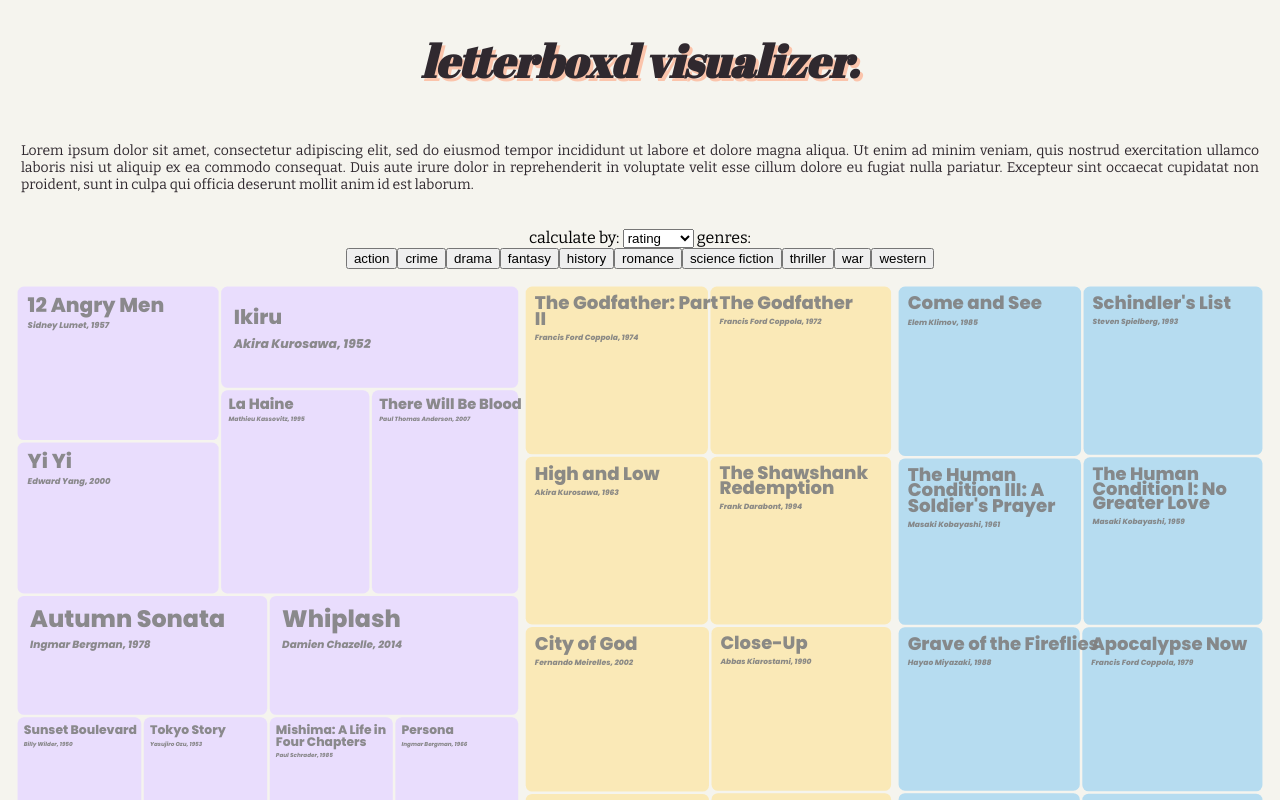
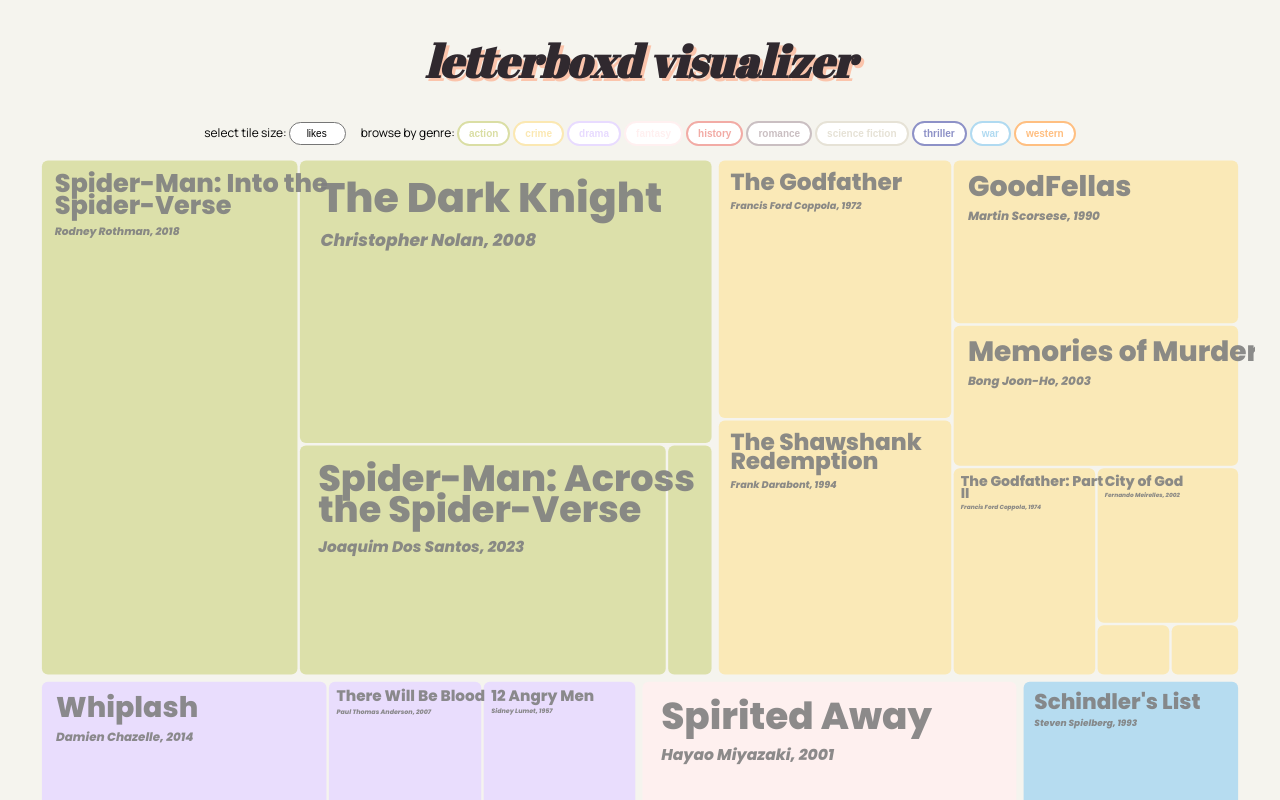
Before and after one commit to f-hossain/letterboxd-visualizer, a React (Create React App) app: page / in a window 1280 px wide. Shown: the top 800 px of the page. Built offline with nearby package versions, Linux system fonts and the light colour scheme; a web font is replaced by a local one.

Commit message:
filter styling + cleanup

```diff
--- a/src/App.js
+++ b/src/App.js
@@ -1,16 +1,14 @@
 import './App.css';
 import TreemapJson from './components/TreemapJson';
-import Filters from './components/filters';
 
 function App() {
   const description = "Lorem ipsum dolor sit amet, consectetur adipiscing elit, sed do eiusmod tempor incididunt ut labore et dolore magna aliqua. Ut enim ad minim veniam, quis nostrud exercitation ullamco laboris nisi ut aliquip ex ea commodo consequat. Duis aute irure dolor in reprehenderit in voluptate velit esse cillum dolore eu fugiat nulla pariatur. Excepteur sint occaecat cupidatat non proident, sunt in culpa qui officia deserunt mollit anim id est laborum."
   return (
     <div className="App">
-      <h1>letterboxd visualizer.</h1>
-      <p className="desc">{description}</p>
-      {/* <Filters /> */}
+      <h1>letterboxd visualizer</h1>
+      {/* <p className="desc">{description}</p> */}
       <TreemapJson />
-      <div className='footer'><a href="https://farihahossain.ca/">© Fariha Hossain, 2024</a></div>
+      <div className='footer'><a href="https://farihahossain.ca/">© Fariha Hossain 2024</a></div>
     </div>
   );
 }
--- a/src/components/TreemapJson.jsx
+++ b/src/components/TreemapJson.jsx
@@ -7,20 +7,15 @@
     const starFilled = "★"
     const starOutlined = "☆"
 
+    let [data, setData] = useState(top50)
+    let [size, setSize] = useState("likes")
+    let [activeFilters, setActiveFilters] = useState([])
+
     // ==================================================
     //                     FILTERS
     // ==================================================
 
-    let [data, setData] = useState(top50)
-    let [size, setSize] = useState("rating")
-    // let allFilters = top50.children.map( genre => {return genre.name})
-
-    // console.log(allFilters)
-    let [activeFilters, setActiveFilters] = useState([])
-
     let changeSize = (event) => {
-        console.log('changing size')
-        console.log(event.target.value)
         setSize(event.target.value)
     }
 
@@ -29,7 +24,6 @@
         const genreName = element.getAttribute("data-value")
         const hasSelectedClass = element.classList.contains("btn-selected")
         const isActive = activeFilters.includes(genreName)
-
 
         if (hasSelectedClass || isActive) {
             let i = activeFilters.findIndex( filter => { return filter == genreName })
@@ -46,11 +40,7 @@
             setActiveFilters(activeFilters)
             element.classList.remove("btn-selected")
         } else {
-            // let filteredData = top50.children.filter( genre => genre.name.includes(genreName))
-            // let newData = { "children": filteredData}
-            // setData(newData)
             let newFilter = [...activeFilters, genreName]
-
             let filteredData = top50.children.filter( genre => newFilter.includes(genre.name))
             let newData = { "children": filteredData}
 
@@ -61,10 +51,14 @@
     }
 
     // ==================================================
+    //                  RENDER MAP
+    // ==================================================
+
 
     useEffect( () => {
         draw();
     }, [data, size]);
+
 
     // ==================================================
     //                    TREEMAP
@@ -73,8 +67,8 @@
         d3.select("svg > *").remove()
 
         // set the dimensions and margins of the graph
-        var margin = {top: 10, right: 10, bottom: 10, left: 10},
-        width = 1000 ,
+        var margin = {top: 8, right: 10, bottom: 10, left: 10},
+        width = 1000,
         height = 1000 ;
 
 
@@ -87,6 +81,7 @@
         .append("g")
         .attr("transform",
             "translate(" + margin.left + "," + margin.top + ")");
+
 
         // ==================================================
         //                    TOOLTIP
@@ -130,8 +125,6 @@
         // ==================================================
         //                    DATA
         // ==================================================
-        // Give the data to this cluster layout:
-        // Here the size of each leave is given in the 'value' field in input data
         var root = d3.hierarchy(data).sum(function(d){
             // TODO: write this better later
             if (size === "fans") { return d.fans}
@@ -168,7 +161,6 @@
             .on("mouseleave", mouseleave)
             .on("mouseover", mouseover)
 
-
         svg.selectAll("text").data(root.leaves()).enter().append('text')
         .attr('opacity', function(d) {
             const width = (d.x1) - (d.x0), height = (d.y1) - (d.y0);
@@ -197,16 +189,6 @@
         .on("mousemove", mousemove)
         .on("mouseleave", mouseleave)
         .on("mouseover", mouseover)
-
-        svg.selectAll("text").data(root.leaves()).enter().append('text')
-        .attr('opacity', function(d) {
-            const width = (d.x1) - (d.x0), height = (d.y1) - (d.y0);
-            const tooSmall = width < 60 || height < 50
-            const opacity = tooSmall ? 0 : 0.9
-            return opacity
-        })
-        .text(function(d){ return d.data.year})
-
     }
 
     // ==================================================
@@ -220,9 +202,7 @@
             const height = nodeData.y1 - nodeData.y0
 
             let fontSizeLine = Math.max(Math.min(width/12, height/4, Math.sqrt((width*width + height*height))/10), 9)
-
             const lineLimit = width - fontSizeLine
-
 
             let word;
             const words = node.text().split(' ').reverse();
@@ -249,8 +229,6 @@
               }
             }
 
-            // words.pop()
-
             addTspan(words.pop(), true);
 
             function addTspan(text, year = false) {
@@ -264,7 +242,6 @@
                       .attr('y', y)
                       .attr('dy', `${lineNumber * fontSizeLine}px`)
                       .attr('font-size', function(d) { return fontSizeLine / 2})
-                    //   .attr('fill', 'red')
                       .classed("year", true)
                       .text(nodeData.data.director + ", " + text)
                   );
@@ -278,37 +255,38 @@
                       .attr('dy', `${lineNumber * fontSizeLine}px`)
                       .text(text)
                 );
-
               }
-
             }
         });
-
     }
 
 
     return (
         <div>
             <div className="filter-inputs">
-                <label>calculate by: </label>
+                <div className="select-container">
+                    <label>select tile size: </label>
                     <select value={size} onChange={changeSize} >
                         <option value="rating">rating</option>
                         <option value="likes">likes</option>
                         <option value="fans">fans</option>
                         <option value="watches">watches</option>
                     </select>
-                <label> genres: </label>
+                </div>
+                <div className="buttons-container">
+                    <label> browse by genre: </label>
                     <div className="genres">
-                    <button data-value="action" onClick={updateGenreFilter}>action</button>
-                    <button data-value="crime" onClick={updateGenreFilter}>crime</button>
-                    <button data-value="drama" onClick={updateGenreFilter}>drama</button>
-                    <button data-value="fantasy" onClick={updateGenreFilter}>fantasy</button>
-                    <button data-value="history" onClick={updateGenreFilter}>history</button>
-                    <button data-value="romance" onClick={updateGenreFilter}>romance</button>
-                    <button data-value="science fiction" onClick={updateGenreFilter}>science fiction</button>
-                    <button data-value="thriller" onClick={updateGenreFilter}>thriller</button>
-                    <button data-value="war" onClick={updateGenreFilter}>war</button>
-                    <button data-value="western" onClick={updateGenreFilter}>western</button>
+                        <button data-value="action" className="action" onClick={updateGenreFilter}>action</button>
+                        <button data-value="crime" className="crime" onClick={updateGenreFilter}>crime</button>
+                        <button data-value="drama" className="drama" onClick={updateGenreFilter}>drama</button>
+                        <button data-value="fantasy" className="fantasy" onClick={updateGenreFilter}>fantasy</button>
+                        <button data-value="history" className="history" onClick={updateGenreFilter}>history</button>
+                        <button data-value="romance" className="romance" onClick={updateGenreFilter}>romance</button>
+                        <button data-value="science fiction" className="science-fiction" onClick={updateGenreFilter}>science fiction</button>
+                        <button data-value="thriller" className="thriller" onClick={updateGenreFilter}>thriller</button>
+                        <button data-value="war" className="war" onClick={updateGenreFilter}>war</button>
+                        <button data-value="western" className="western" onClick={updateGenreFilter}>western</button>
+                    </div>
                 </div>
             </div>
             <div className="svg-container" width="1000" ref={ref}></div>
--- a/src/index.css
+++ b/src/index.css
@@ -11,7 +11,7 @@
 
 
 body {
-  margin: 0;
+  margin: 25px;
   background: rgb(245	,244,	238);
   font-family: 'Bitter';
   /* font-family: "Manrope"; --- use this for buttons? */
@@ -50,9 +50,28 @@
 
 .desc {
   padding: 1.5em;
-  font-size: 14px;
+  /* margin-bottom: 2em;?? */
+  margin: 3em 20px 3em 20px;
+  font-size: 10px;
   text-align: justify;
   color: #30292F;
+  /* background: white; */
+  font-family: "Menlo";
+  border-style: dotted;
+  border-width: 3px;
+  border-color: slate;
+  /* padding: 1em; */
+}
+
+.footer {
+  margin: 20px;
+  color: #30292F;
+  font-size: 12px;
+  font-family: "Menlo";
+}
+
+a {
+  text-decoration: none;
 }
 
 .svg-container {
@@ -97,12 +116,186 @@
   max-width: 300px;
 }
 
-a {
-  font-size: 14px;
-  color: #30292F;
-  text-decoration: none;
+.filter-inputs {
+  padding: 0 20px;
+  display: flex;
+  font-family: 'Manrope';
+  font-size: 12px;
+  align-items: baseline;
+  justify-content: center;
+  gap: 5px;
+  flex-wrap: wrap;
 }
 
-.footer {
-  padding: 1em;
+.genres {
+  display: flex;
+  flex-wrap: wrap;
+  align-content: flex-start;
+  align-items: baseline;
+  gap: 3px;
 }
+
+.select-container {
+  display: flex;
+  gap: 2px;
+  align-items: baseline;
+  align-content: flex-start;
+}
+
+.buttons-container {
+  display: flex;
+  gap: 2px;
+  align-items: baseline;
+  align-content: flex-start;
+}
+
+label {
+  /* font-family: 'Bitter'; */
+  /* font-size: '10px'; */
+  text-align: left;
+}
+
+select {
+  padding: 5px 10px 5px 8px;
+  border-radius: 25px;
+  /* border: 2px solid; */
+  background-color: white;
+  font-size: 10px;
+  /* font-weight: 600; */
+  text-align: center;
+  margin-right: 10px;
+
+  -webkit-appearance: none;
+  -moz-appearance: none;
+  text-indent: 1px;
+  text-overflow: '';
+}
+
+button {
+  padding: 5px 10px;
+  border-radius: 25px;
+  border: 2px solid;
+  background-color: white;
+  font-size: 10px;
+  font-weight: 600;
+}
+
+.action {
+  border-color: #dadea4;
+  color: #dadea4;
+  transition: all 0.4s;
+}
+
+.action.btn-selected {
+  background: #dadea4;
+  color: white;
+  transition: all 0.4s;
+}
+
+.crime {
+  border-color: #fbe8b2;
+  color: #fbe8b2;
+  transition: all 0.4s;
+}
+
+.crime.btn-selected {
+  background: #fbe8b2;
+  color: white;
+  transition: all 0.4s;
+}
+
+.drama {
+  border-color: #e8dbff;
+  color: #e8dbff;
+  transition: all 0.4s;
+}
+
+.drama.btn-selected {
+  background: #e8dbff;
+  color: white;
+  transition: all 0.4s;
+}
+
+.fantasy {
+  border-color: #fff0f0;
+  color: #fff0f0;
+  transition: all 0.4s;
+}
+
+.fantasy.btn-selected {
+  background: #fff0f0;
+  color: white;
+  transition: all 0.4s;
+}
+
+.history {
+  border-color: #f2aba5;
+  color: #f2aba5;
+  transition: all 0.4s;
+}
+
+.history.btn-selected {
+  background: #f2aba5;
+  color: white;
+  transition: all 0.4s;
+}
+
+.romance {
+  border-color: #cabfc2;
+  color: #cabfc2;
+  transition: all 0.4s;
+}
+
+.romance.btn-selected {
+  background: #cabfc2;
+  color: white;
+  transition: all 0.4s;
+}
+
+.science-fiction {
+  border-color: #e6e2d6;
+  color: #e6e2d6;
+  transition: all 0.4s;
+}
+
+.science-fiction.btn-selected {
+  background: #e6e2d6;
+  color: white;
+  transition: all 0.4s;
+}
+
+.thriller {
+  border-color: #8D91C7;
+  color: #8D91C7;
+  transition: all 0.4s;
+}
+
+.thriller.btn-selected {
+  background: #8D91C7;
+  color: white;
+  transition: all 0.4s;
+}
+
+.war {
+  border-color: #B0DAF1;
+  color: #B0DAF1;
+  transition: all 0.4s;
+}
+
+.war.btn-selected {
+  background: #B0DAF1;
+  color: white;
+  transition: all 0.4s;
+}
+
+.western {
+  border-color: #FFBF81;
+  color: #FFBF81;
+  transition: all 0.4s;
+}
+
+.western.btn-selected {
+  background: #FFBF81;
+  color: white;
+  transition: all 0.4s;
+}
```
Lines whose indentation alone changed are shown as unchanged.
